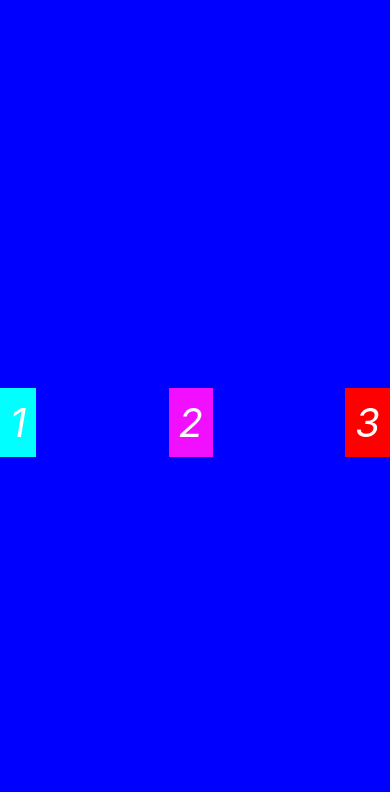
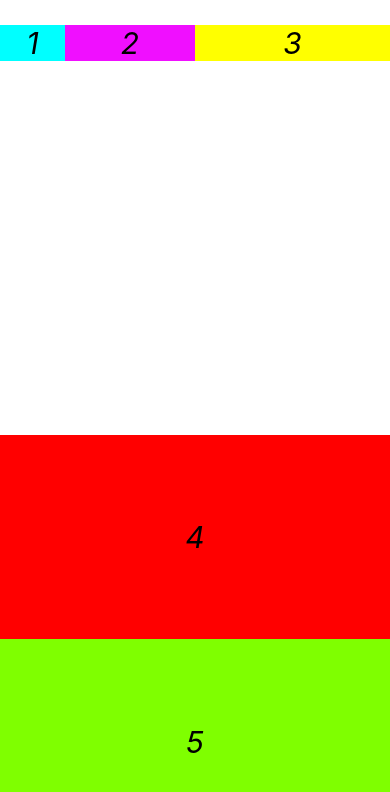
Before and after one commit to sherwood-codebender/React-Native-6Hours, a React Native app: screen / in a window 390 px wide. Shown: the top 792 px of the page. Built offline with nearby package versions, Linux system fonts and the light colour scheme.

Commit message:
Fisrt-line

```diff
--- a/App.js
+++ b/App.js
@@ -5,6 +5,7 @@ import {
   Text,
   Button,
 } from 'react-native';
+import { Colors } from 'react-native/Libraries/NewAppScreen';
 
 const App = () => {
   const [name, setName] = useState('Mash')
@@ -17,6 +18,8 @@ const App = () => {
 
   return (
     <View style={styles.body}>
+
+      <View style={styles.container1}>
         <View style={styles.view1}>
           <Text style={styles.text}>1</Text>
         </View>
@@ -26,6 +29,17 @@ const App = () => {
         <View style={styles.view3}>
           <Text style={styles.text}>3</Text>
         </View>
+      </View>
+
+      <View style={styles.container2}>
+        <View style={styles.view4}>
+          <Text style={styles.text}>4</Text>
+        </View>
+        <View style={styles.view5}>
+          <Text style={styles.text}>5</Text>
+        </View>
+      </View>
+
 
     </View>
   );
@@ -34,35 +48,57 @@ const App = () => {
 const styles = StyleSheet.create({
   body: {
     flex: 1,
+  },
+
+  container1: {
+    flex: 1,
     flexDirection: 'row',
-    backgroundColor: '#0000ff',
-    alignItems: 'center',
-    justifyContent: 'space-between',
+    alignItems: 'flex-start',
+    justifyContent: 'flex-start',
+    marginTop:25,
   },
   view1: {
-
+    flex: 1,
     backgroundColor: '#00ffff',
     alignItems: 'center',
     justifyContent: 'center',
   },
   view2: {
-
+    flex: 2,
     backgroundColor: '#f00fff',
     alignItems: 'center',
     justifyContent: 'center',
   },
   view3: {
+    flex:3,
+    backgroundColor: '#ff0',
+    alignItems: 'center',
+    justifyContent: 'center',
+  },
 
-    backgroundColor: '#f00f',
+  container2: {
+    flex: 1,
+    flexDirection: 'column',
+    alignItems: 'stretch',
+    justifyContent: 'flex-start',
+  },
+  view4: {
+    flex: 1,
+    backgroundColor: 'red',
+    alignItems: 'center',
+    justifyContent: 'center',
+  },
+  view5: {
+    flex:1,
+    backgroundColor: 'chartreuse',
     alignItems: 'center',
     justifyContent: 'center',
   },
 
   text: {
-    color: '#ffffff',
-    fontSize: 40,
+    color: 'black',
+    fontSize: 30,
     fontStyle: 'italic',
-    margin: 10,
     textTransform: 'uppercase',
   },
   button: {
--- a/app.json
+++ b/app.json
@@ -3,7 +3,7 @@
     "name": "MainApp",
     "slug": "MainApp",
     "version": "1.0.0",
-    "orientation": "portrait",
+    "orientation": "default",
     "icon": "./assets/icon.png",
     "splash": {
       "image": "./assets/splash.png",
--- a/package.json
+++ b/package.json
@@ -9,6 +9,7 @@
   },
   "dependencies": {
     "expo": "~42.0.1",
+    "expo-screen-orientation": "^3.2.1",
     "expo-status-bar": "~1.0.4",
     "react": "16.13.1",
     "react-dom": "16.13.1",
```
Also changed, not shown: 1 other file (tests, documents, lock files or other folders). Lines whose indentation alone changed are shown as unchanged.
